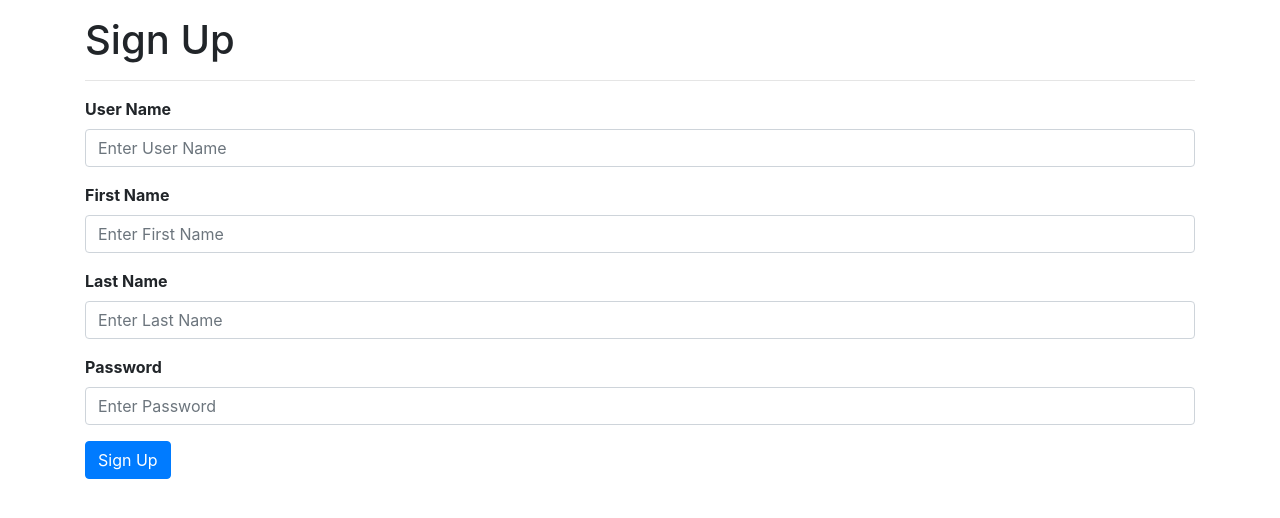
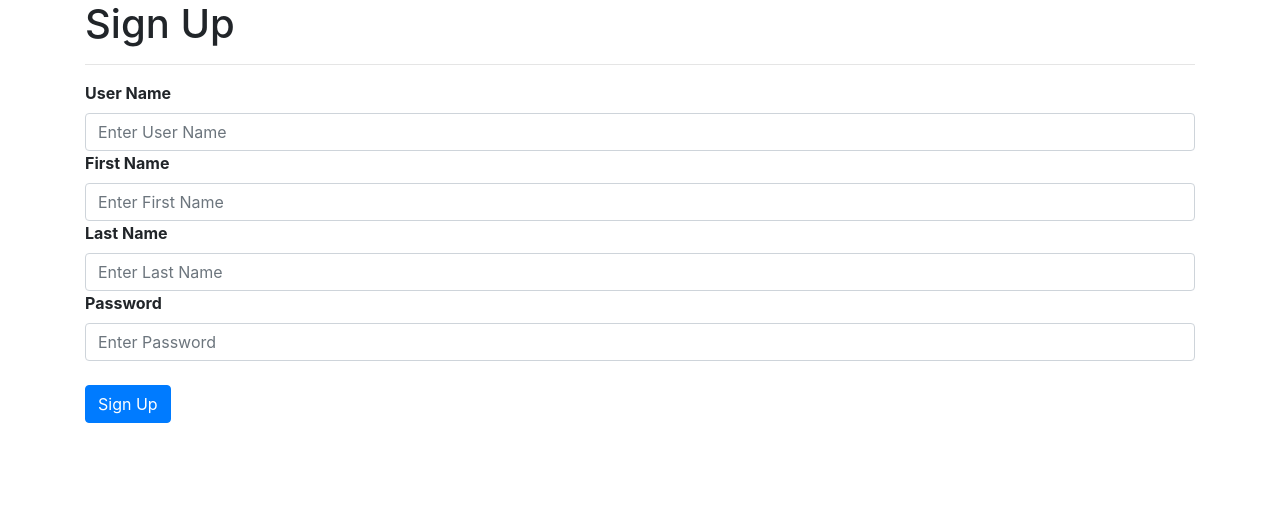
Before and after one commit to IanKlein6/Capstone-Project-Dealership-Ratings, a Django app: page /djangoapp/registration/ in a window 1280 px wide. Shown: the top 518 px of the page. Run offline with Django 3.2, Linux system fonts and the light colour scheme; some libraries are stand-ins or nearby versions.

Commit message:
changed registration

```diff
--- a/server/djangoapp/templates/djangoapp/registration.html
+++ b/server/djangoapp/templates/djangoapp/registration.html
@@ -2,45 +2,36 @@
 <html lang="en">
 <head>
     <meta charset="UTF-8">
-    <title>Registration</title>
     {% load static %}
     <link rel="stylesheet" href="https://maxcdn.bootstrapcdn.com/bootstrap/4.5.2/css/bootstrap.min.css">
 </head>
 <body>
     <form action="{% url 'djangoapp:registration' %}" method="post">
         <div class="container">
-            <h1 class="mt-3">Sign Up</h1>
+            {% csrf_token %}
+            <h1>Sign Up</h1>
             <hr>
-            <!-- Username -->
-            <div class="form-row mt-3">
-                <div class="col-12">
+
+            <div class="form-group">
                 <label for="username"><b>User Name</b></label>
                 <input type="text" class="form-control" placeholder="Enter User Name" name="username" required>
-                </div>
-            </div>
-            <!-- First Name -->
-            <div class="form-row mt-3">
-                <div class="col-12">
+
                 <label for="firstname"><b>First Name</b></label>
                 <input type="text" class="form-control" placeholder="Enter First Name" name="firstname" required>
-                </div>
-            </div>
-            <!-- Last Name -->
-            <div class="form-row mt-3">
-                <div class="col">
+
                 <label for="lastname"><b>Last Name</b></label>
                 <input type="text" class="form-control" placeholder="Enter Last Name" name="lastname" required>
-                </div>
-            </div>
-            <!-- Password -->
-            <div class="form-row mt-3">
-                <div class="col">
+
                 <label for="psw"><b>Password</b></label>
                 <input type="password" class="form-control" placeholder="Enter Password" name="psw" required>
+
+                {% if message %}
+                <div class="alert-warning">
+                    {{ message }}
                 </div>
-            </div>
-            <div class="mt-3">
-                {% csrf_token %}
+                {% endif %}
+
+                <br>
                 <button class="btn btn-primary" type="submit">Sign Up</button>
             </div>
         </div>
```
Also changed, not shown: server/db.sqlite3, 1 other file. Lines whose indentation alone changed are shown as unchanged.
